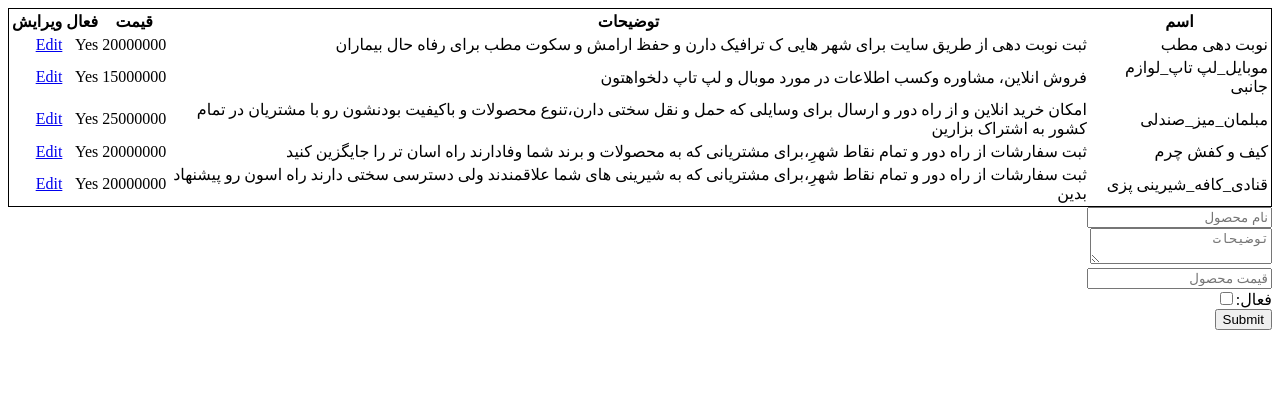
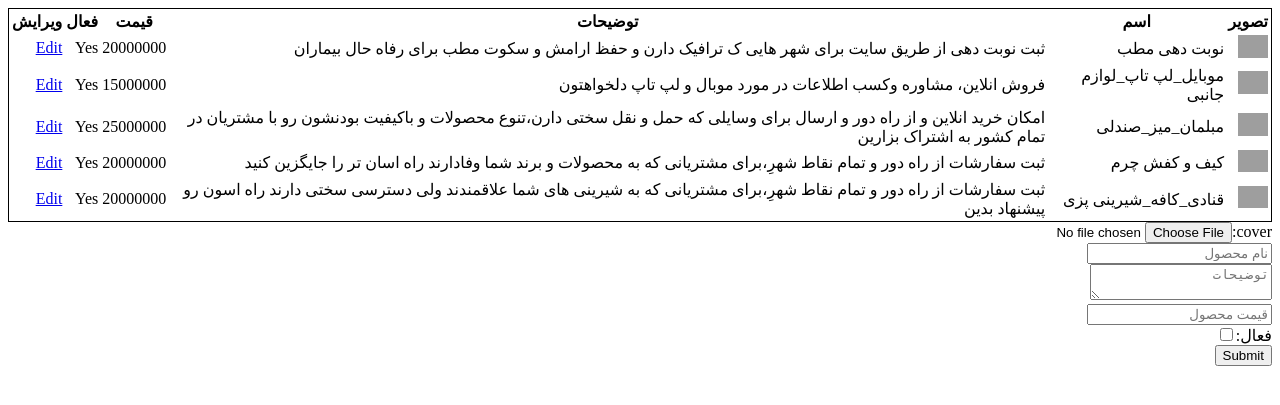
Before and after one commit to werco-ir/onlineshop, a Flask app: page /admin/dashboard/products in a window 1280 px wide. Shown: the top 405 px of the page. Run offline with Flask 3, Linux system fonts and the light colour scheme; the visitor is signed in with stand-in values (Sample User, id 1); some libraries are stand-ins or nearby versions; grey boxes are pictures that could not be loaded.

Commit message:
image for products added

```diff
--- a/blueprints/admin.py
+++ b/blueprints/admin.py
@@ -43,6 +43,7 @@ def products():
         description = request.form.get("description", None)
         price = request.form.get("price", None)
         active = request.form.get("active", None)
+        file = request.files.get('cover', None)
 
         p = Product(name=name, description=description, price=price)
         if active == None:
@@ -52,6 +53,8 @@ def products():
 
         db.session.add(p)
         db.session.commit()
+
+        file.save(f'static/cover/{p.id}.jpg')
 
         return "done"
 @app.route('/admin/dashboard/edit-product/<id>', methods=['GET', 'POST'])
@@ -65,6 +68,7 @@ def edit_product(id):
         description = request.form.get("description", None)
         price = request.form.get("price", None)
         active = request.form.get("active", None)
+        file = request.files.get('cover', None)
 
         product.name = name
         product.description = description
@@ -77,4 +81,7 @@ def edit_product(id):
 
         db.session.commit()
 
+        if file != None :
+            file.save(f'static/cover/{product.id}.jpg')
+
         return redirect(url_for("admin.edit_product", id=id))
--- a/templates/admin/edit-product.html
+++ b/templates/admin/edit-product.html
@@ -3,9 +3,10 @@
     <title>edit | product</title>
 {% endblock %}
 {% block body %}
-
-    <form action="#" method="post">
+    <img style="width: 100px" src="/static/cover/{{ product.id }}.jpg"><br>
+    <form action="#" method="post" enctype="multipart/form-data">
         <input type="hidden" name="csrf_token" value="{{ csrf_token() }}"/>
+        <label>cover:</label><input type="file" name="cover"><br>
         <input type="text" name="name" value="{{ product.name }}" placeholder="نام محصول"><br>
         <textarea name="description" placeholder="توضیحات">{{ product.description }}</textarea><br>
         <input type="number" name="price" value="{{ product.price }}" placeholder="قیمت محصول"><br>
--- a/templates/admin/products.html
+++ b/templates/admin/products.html
@@ -6,6 +6,7 @@
 
     <table style="border:1px solid black">
         <tr>
+            <th>تصویر</th>
             <th>اسم</th>
             <th>توضیحات</th>
             <th>قیمت</th>
@@ -14,17 +15,20 @@
         </tr>
         {% for p in products %}
             <tr>
+                <td><img style="width: 30px" src="/static/cover/{{ p.id }}.jpg"></td>
                 <td>{{ p.name }}</td>
                 <td>{{ p.description }}</td>
                 <td>{{ p.price }}</td>
                 <td>{{ "Yes" if p.active ==1 else "No" }}</td>
                 <td><a href="/admin/dashboard/edit-product/{{ p.id }}">Edit</a></td>
+
             </tr>
         {% endfor %}
     </table>
 
-    <form action="#" method="post">
+    <form action="#" method="post" enctype="multipart/form-data">
         <input type="hidden" name="csrf_token" value="{{ csrf_token() }}"/>
+        <label>cover:</label><input type="file" name="cover"><br>
         <input type="text" name="name" placeholder="نام محصول"><br>
         <textarea name="description" placeholder="توضیحات"></textarea><br>
         <input type="number" name="price" placeholder="قیمت محصول"><br>
--- a/templates/product.html
+++ b/templates/product.html
@@ -5,6 +5,7 @@
 {% endblock %}
 
 {% block body %}
+     <img style="width: 300px" src="/static/cover/{{ product.id }}.jpg"><br>
     {{ product.id }}<br>
     {{ product.name }}<br>
     {{ product.price }}<br>
```
Also changed, not shown: instance/database.db, 1 other file.
